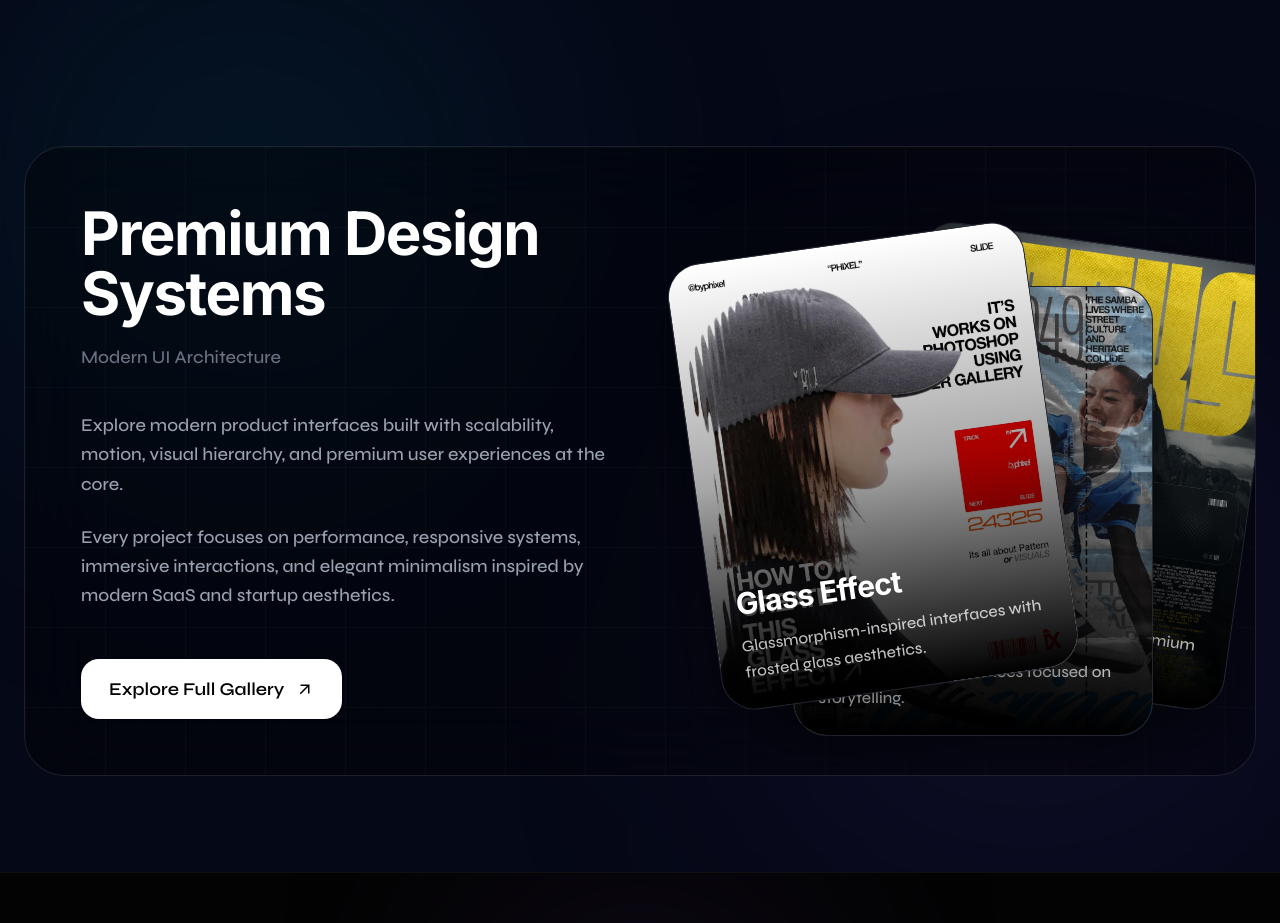
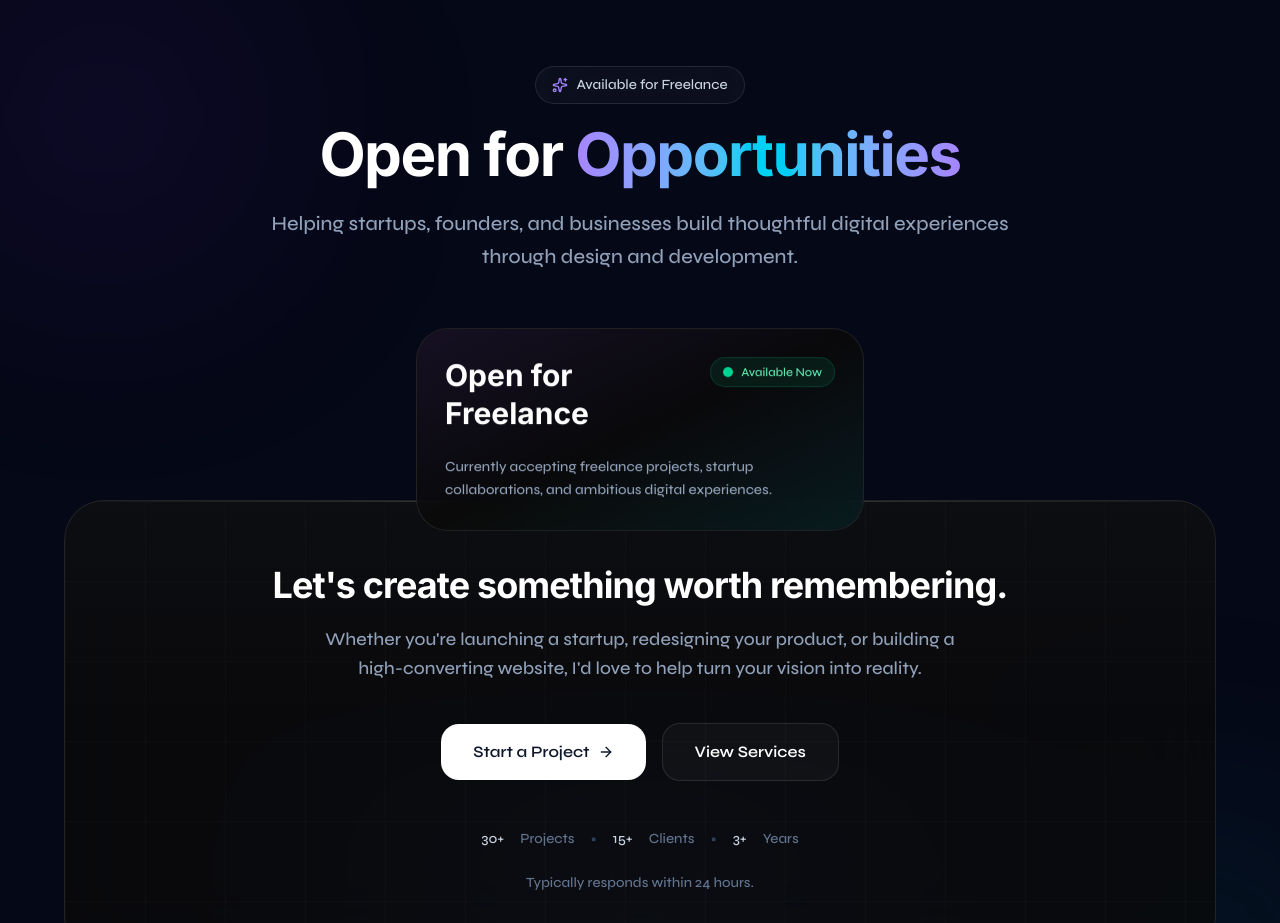
Before and after one commit to uixPhuke/portfolio, a Next.js app: page / in a window 1280 px wide. Shown: the part 8600-9523 px from the top of the page. Built offline with nearby package versions, Linux system fonts and the light colour scheme.

Commit message:
feat: add FreelanceDashboard component for showcasing freelance opportunities

```diff
--- /dev/null
+++ b/components/freelancesec.tsx
@@ -0,0 +1,257 @@
+// components/freelance-dashboard.tsx
+"use client"
+
+import Link from "next/link"
+import { motion } from "framer-motion"
+import {
+  ArrowRight,
+  Sparkles,
+} from "lucide-react"
+
+export default function FreelanceDashboard() {
+  return (
+    <section
+      id="freelance"
+      className="relative overflow-hidden bg-[#050816] px-6 py-24 md:py-32"
+    >
+      {/* Background */}
+      <div className="absolute inset-0 overflow-hidden">
+        {/* Bottom Glow */}
+        <div className="absolute inset-x-0 bottom-0 h-[350px] bg-[radial-gradient(circle_at_center,rgba(59,130,246,0.15),transparent_70%)]" />
+
+        {/* Violet Glow */}
+        <motion.div
+          animate={{
+            x: [0, 40, 0],
+            y: [0, -20, 0],
+          }}
+          transition={{
+            duration: 14,
+            repeat: Infinity,
+            ease: "easeInOut",
+          }}
+          className="absolute -left-24 top-10 h-80 w-80 rounded-full bg-violet-600/10 blur-[120px]"
+        />
+
+        {/* Cyan Glow */}
+        <motion.div
+          animate={{
+            x: [0, -30, 0],
+            y: [0, 20, 0],
+          }}
+          transition={{
+            duration: 16,
+            repeat: Infinity,
+            ease: "easeInOut",
+          }}
+          className="absolute -right-24 bottom-0 h-72 w-72 rounded-full bg-cyan-500/10 blur-[120px]"
+        />
+      </div>
+
+      <div className="relative mx-auto max-w-6xl">
+        {/* Header */}
+        <motion.div
+          initial={{ opacity: 0, y: 24 }}
+          whileInView={{ opacity: 1, y: 0 }}
+          viewport={{ once: true }}
+          transition={{ duration: 0.7 }}
+          className="mx-auto max-w-3xl text-center"
+        >
+          {/* Badge */}
+          <div className="mb-5 inline-flex items-center gap-2 rounded-full border border-white/10 bg-white/[0.03] px-4 py-2 backdrop-blur-xl">
+            <Sparkles className="h-4 w-4 text-violet-400" />
+
+            <span className="text-sm text-slate-300">
+              Available for Freelance
+            </span>
+          </div>
+
+          {/* Heading */}
+          <h2 className="font-syne text-4xl font-bold tracking-tight text-white md:text-6xl">
+            Open for{" "}
+            <span className="bg-gradient-to-r from-violet-400 via-cyan-400 to-violet-400 bg-clip-text text-transparent">
+              Opportunities
+            </span>
+          </h2>
+
+          {/* Description */}
+          <p className="mt-6 text-lg leading-relaxed text-slate-400 md:text-xl">
+            Helping startups, founders, and businesses build
+            thoughtful digital experiences through design
+            and development.
+          </p>
+        </motion.div>
+
+        {/* Floating Freelance Card */}
+        <motion.div
+          initial={{ opacity: 0, y: 40 }}
+          whileInView={{ opacity: 1, y: 0 }}
+          viewport={{ once: true }}
+          transition={{
+            duration: 0.7,
+            delay: 0.2,
+          }}
+          className="relative z-10 mx-auto mt-16 w-full max-w-md"
+        >
+          <motion.div
+            animate={{
+              y: [0, -10, 0],
+            }}
+            transition={{
+              duration: 5,
+              repeat: Infinity,
+              ease: "easeInOut",
+            }}
+            whileHover={{
+              y: -12,
+              scale: 1.02,
+            }}
+            className="relative overflow-hidden rounded-[32px] border border-white/10 bg-[#0A0A0A]/90 p-7 backdrop-blur-2xl"
+          >
+            {/* Spotlight */}
+            <div className="absolute inset-0 bg-gradient-to-br from-violet-500/10 via-transparent to-cyan-500/10" />
+
+            <div className="relative">
+              {/* Top */}
+              <div className="flex items-start justify-between gap-4">
+                <div>
+                  <h3 className="text-3xl font-bold leading-tight text-white">
+                    Open for
+                    <br />
+                    Freelance
+                  </h3>
+                </div>
+
+                {/* Available */}
+                <div className="inline-flex shrink-0 items-center gap-2 rounded-full border border-emerald-500/20 bg-emerald-500/10 px-3 py-1.5">
+                  <span className="relative flex h-2.5 w-2.5">
+                    <span className="absolute inline-flex h-full w-full animate-ping rounded-full bg-emerald-400 opacity-75" />
+
+                    <span className="relative inline-flex h-2.5 w-2.5 rounded-full bg-emerald-400" />
+                  </span>
+
+                  <span className="text-xs font-medium text-emerald-300">
+                    Available Now
+                  </span>
+                </div>
+              </div>
+
+              {/* Description */}
+              <p className="mt-6 text-sm leading-relaxed text-slate-400">
+                Currently accepting freelance
+                projects, startup collaborations, and
+                ambitious digital experiences.
+              </p>
+            </div>
+          </motion.div>
+        </motion.div>
+                {/* Main Container */}
+        <motion.div
+          initial={{ opacity: 0, y: 30 }}
+          whileInView={{ opacity: 1, y: 0 }}
+          viewport={{ once: true }}
+          transition={{
+            duration: 0.7,
+            delay: 0.35,
+          }}
+          className="relative -mt-10 overflow-hidden rounded-[40px] border border-white/10 bg-[#0A0A0A]/80 backdrop-blur-2xl"
+        >
+          {/* Subtle Top Highlight */}
+          <div className="absolute inset-x-0 top-0 h-px bg-gradient-to-r from-transparent via-white/20 to-transparent" />
+<div
+    className="
+      absolute inset-0
+      bg-[linear-gradient(rgba(255,255,255,0.02)_1px,transparent_1px),linear-gradient(90deg,rgba(255,255,255,0.02)_1px,transparent_1px)]
+      bg-[size:40px_40px]
+
+      sm:bg-[size:50px_50px]
+      md:bg-[size:70px_70px]
+      lg:bg-[size:80px_80px]
+    "
+  />
+          {/* Soft Glow */}
+          <div className="absolute inset-0 bg-gradient-to-b from-white/[0.02] via-transparent to-transparent" />
+
+          <div className="relative px-8 py-12 md:px-12 md:py-14 lg:px-16 lg:py-16">
+            <div className="mx-auto max-w-3xl text-center">
+              {/* Main Heading */}
+              <h3 className="text-3xl font-bold tracking-tight text-white md:text-4xl">
+                Let's create something worth remembering.
+              </h3>
+
+              {/* Description */}
+              <p className="mx-auto mt-5 max-w-2xl text-lg leading-relaxed text-slate-400">
+                Whether you're launching a startup, redesigning your
+                product, or building a high-converting website,
+                I'd love to help turn your vision into reality.
+              </p>
+
+              {/* CTA Buttons */}
+              <div className="mt-10 flex flex-col items-center justify-center gap-4 sm:flex-row">
+                {/* Primary */}
+                <Link href="/contact">
+                  <motion.div
+                    whileHover={{
+                      y: -2,
+                      scale: 1.02,
+                    }}
+                    whileTap={{
+                      scale: 0.98,
+                    }}
+                    className="group flex cursor-pointer items-center justify-center gap-2 rounded-2xl bg-white px-8 py-4 font-semibold text-slate-900 transition-all duration-300 hover:shadow-[0_0_50px_rgba(139,92,246,0.25)]"
+                  >
+                    Start a Project
+
+                    <ArrowRight className="h-4 w-4 transition-transform duration-300 group-hover:translate-x-1" />
+                  </motion.div>
+                </Link>
+
+                {/* Secondary */}
+                <Link href="/freelancing">
+                  <motion.div
+                    whileHover={{
+                      y: -2,
+                    }}
+                    whileTap={{
+                      scale: 0.98,
+                    }}
+                    className="cursor-pointer rounded-2xl border border-white/10 bg-white/[0.03] px-8 py-4 font-semibold text-white transition-all duration-300 hover:border-white/20 hover:bg-white/[0.05]"
+                  >
+                    View Services
+                  </motion.div>
+                </Link>
+              </div>
+
+              {/* Footer Stats */}
+              <div className="mt-12 flex flex-wrap items-center justify-center gap-4 text-sm text-slate-500">
+                <span className="font-medium text-slate-300">
+                  30+
+                </span>
+                <span>Projects</span>
+
+                <span className="text-slate-700">•</span>
+
+                <span className="font-medium text-slate-300">
+                  15+
+                </span>
+                <span>Clients</span>
+
+                <span className="text-slate-700">•</span>
+
+                <span className="font-medium text-slate-300">
+                  3+
+                </span>
+                <span>Years</span>
+              </div>
+
+              {/* Small Note */}
+              <p className="mt-6 text-sm text-slate-500">
+                Typically responds within 24 hours.
+              </p>
+            </div>
+          </div>
+        </motion.div>
+      </div>
+    </section>
+  )
+}
```
